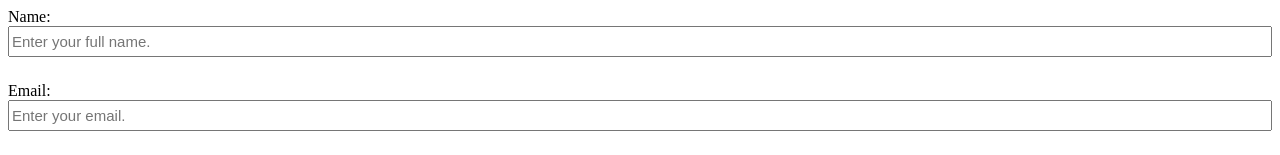
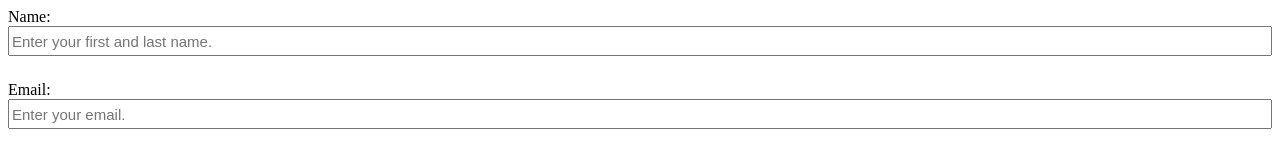
Before and after one commit to yarberrymr/HTML-Forms-Practice, a plain HTML site: page index.html in a window 1280 px wide. Shown: the top 155 px of the page. Drawn offline with Linux system fonts and the light colour scheme.

Commit message:
Updated index file with multiple forms and styled the forms with CSS in the style file

```diff
--- a/index.html
+++ b/index.html
@@ -10,7 +10,7 @@
 <body>
     <form>
         <label for="name">Name:</label>
-        <input type="text" id="name" name="name" placeholder="Enter your full name."/>
+        <input type="text" id="name" name="name" placeholder="Enter your first and last name."/>
     </form>
     <form>
         <label for="email">Email:</label>
--- a/style.css
+++ b/style.css
@@ -8,6 +8,6 @@ form textarea {
     font-size: 15px;
 }
 form input {
-    height: 25px;
+    height: 24px;
     font-size: 15px;
 }
```
